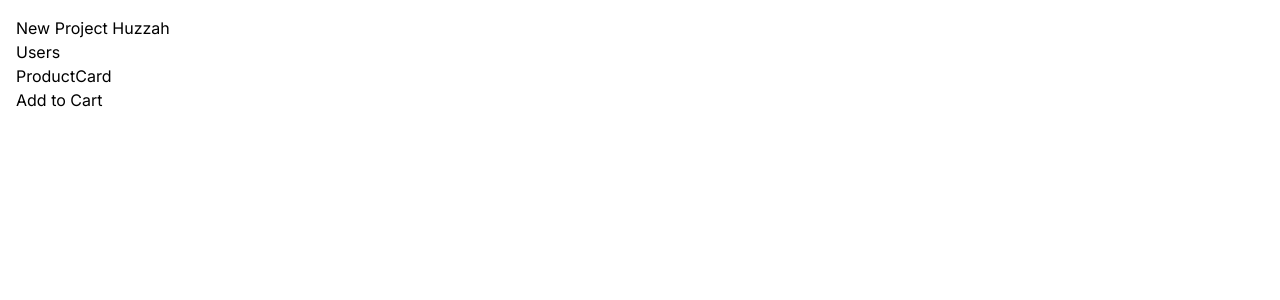
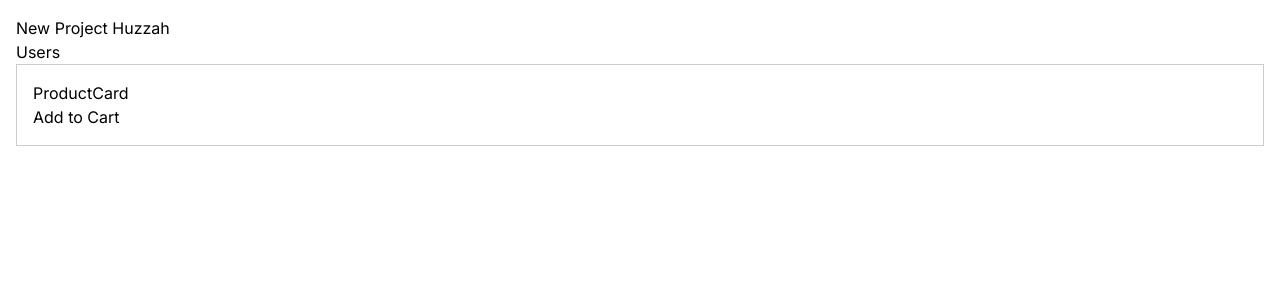
Before and after one commit to KatrinaWright/nextjs-tutorial, a Next.js app in the folder next-app-tutorial/: page / in a window 1280 px wide. Shown: the top 300 px of the page. Built offline with nearby package versions, Linux system fonts and the light colour scheme.

Commit message:
css module for styling

```diff
--- /dev/null
+++ b/next-app-tutorial/app/components/ProductCard.module.css
@@ -0,0 +1,4 @@
+.card {
+    padding: 1rem;
+    border: 1px solid #ccc;
+}
--- a/next-app-tutorial/app/components/ProductCard.tsx
+++ b/next-app-tutorial/app/components/ProductCard.tsx
@@ -1,12 +1,13 @@
 import React from 'react'
 import AddToCart from './AddToCart';
+import styles from './ProductCard.module.css';
 
 const ProductCard = () => {
   return (
-    <>
+    <div className={styles.card}>
         <div>ProductCard</div>
         <AddToCart/>
-    </>
+    </div>
 )
 }
 
--- a/next-app-tutorial/app/globals.css
+++ b/next-app-tutorial/app/globals.css
@@ -4,15 +4,15 @@
 
 :root {
   --foreground-rgb: 0, 0, 0;
-  --background-start-rgb: 214, 219, 220;
-  --background-end-rgb: 255, 255, 255;
+  /* --background-start-rgb: 214, 219, 220;
+  --background-end-rgb: 255, 255, 255; */
 }
 
 @media (prefers-color-scheme: dark) {
   :root {
     --foreground-rgb: 255, 255, 255;
-    --background-start-rgb: 0, 0, 0;
-    --background-end-rgb: 0, 0, 0;
+    /* --background-start-rgb: 0, 0, 0;
+    --background-end-rgb: 0, 0, 0; */
   }
 }
 
```
